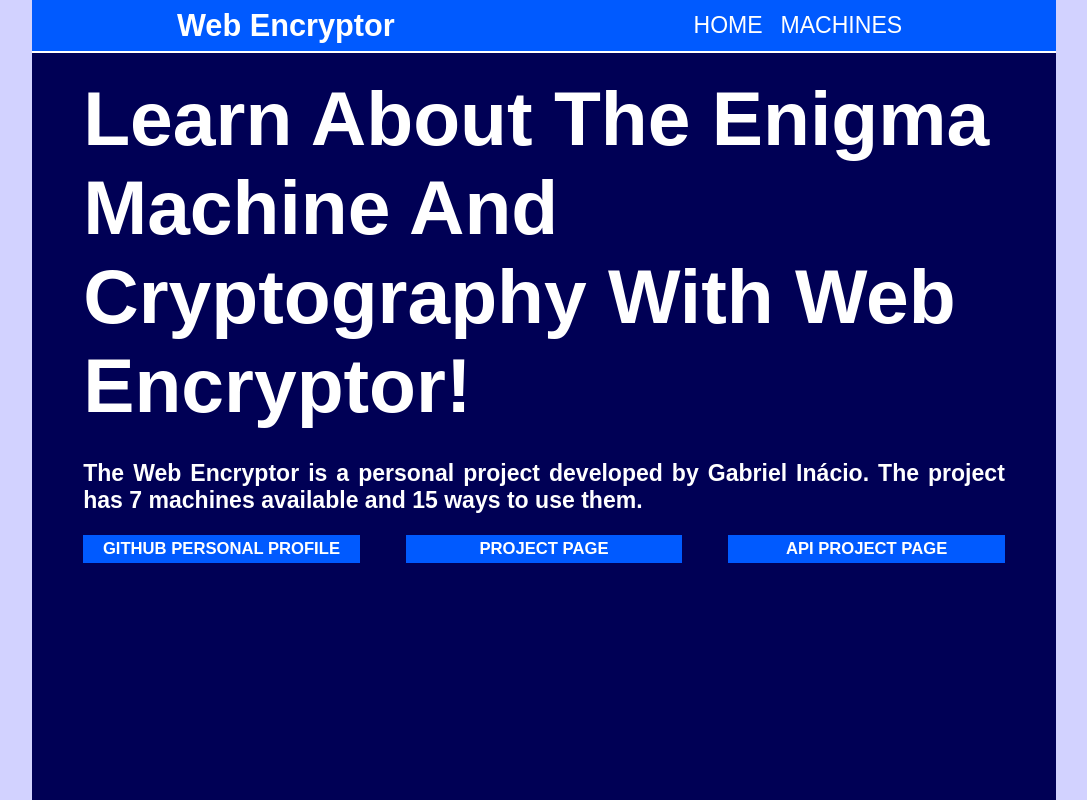
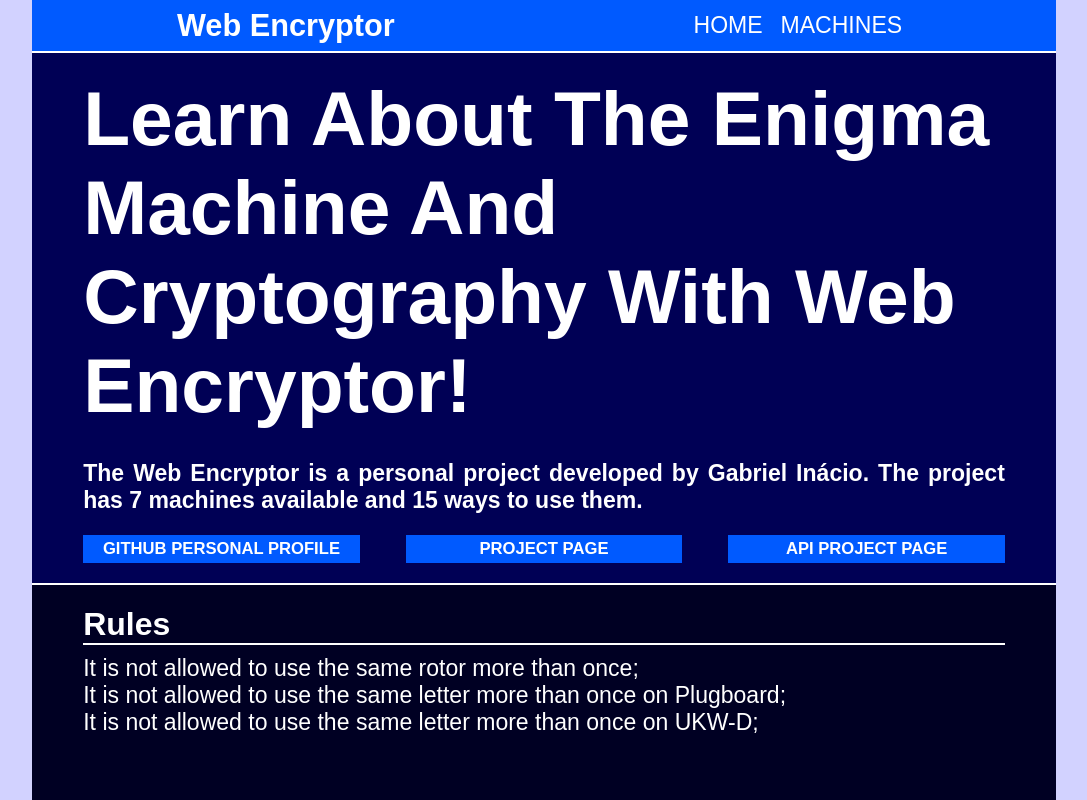
Before and after one commit to GabrielIDSM/Web-Encryptor, a React (Create React App) app: page / in a window 1280 px wide. Shown: the whole page, without its empty margins (96-1183 px from the left). Built offline with nearby package versions, Linux system fonts and the light colour scheme.

Commit message:
Rules added

```diff
--- a/src/App.css
+++ b/src/App.css
@@ -3,7 +3,7 @@
   min-height: 100vh;
   position: absolute;
   left: 10%;
-  background-color: rgb(0, 0, 85);
+  background-color: rgb(0, 0, 35);
 }
 
 .MainDivHome{
@@ -48,11 +48,36 @@
   display: block;
 }
 
+.InstructionsDivHome{
+  border-top-style: solid;
+  border-top-width: 2px;
+  background-color: rgb(0, 0, 35);
+  color: white;
+}
+
+.InstructionsDivHome h2{
+  padding: 2% 5% 0% 5%;
+  font-size: 2.5vw;
+}
+
+.InstructionsDivHome ul{
+  padding: 0% 5% 2% 5%;
+  font-size: 1.8vw;
+  text-align: justify;
+}
+
+.InstructionsDivHome hr{
+  width: 90%;
+  margin: auto;
+  border: 1px solid rgb(255, 255, 255);
+  margin-bottom: 1%;
+}
+
 .Lines{
   width: 94%;
   margin: auto;
   border: 1px solid rgb(0, 0, 255);
-  border-radius: 5px;
+  border-radius: 1px;
 }
 
 .links{
--- a/src/Home.js
+++ b/src/Home.js
@@ -16,6 +16,15 @@
                         <li><a href="https://github.com/GabrielIDSM/Web-Encryptor-API">API Project Page</a></li>
                     </ul>
                 </div>
+                <div className="InstructionsDivHome">
+                    <h2>Rules</h2>
+                    <hr/>
+                    <ul>
+                        <li>It is not allowed to use the same rotor more than once;</li>
+                        <li>It is not allowed to use the same letter more than once on Plugboard;</li>
+                        <li>It is not allowed to use the same letter more than once on UKW-D;</li>
+                    </ul>
+                </div>
             </div>
         );
     }
```
